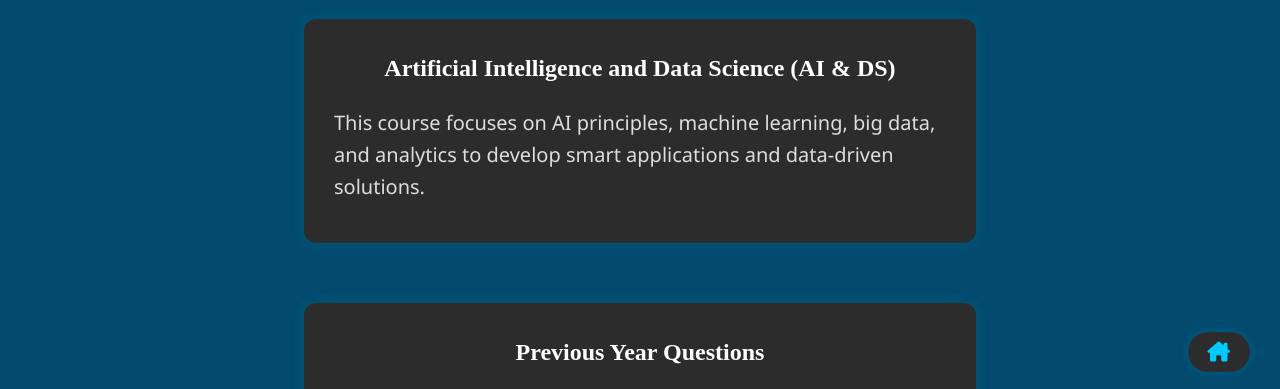
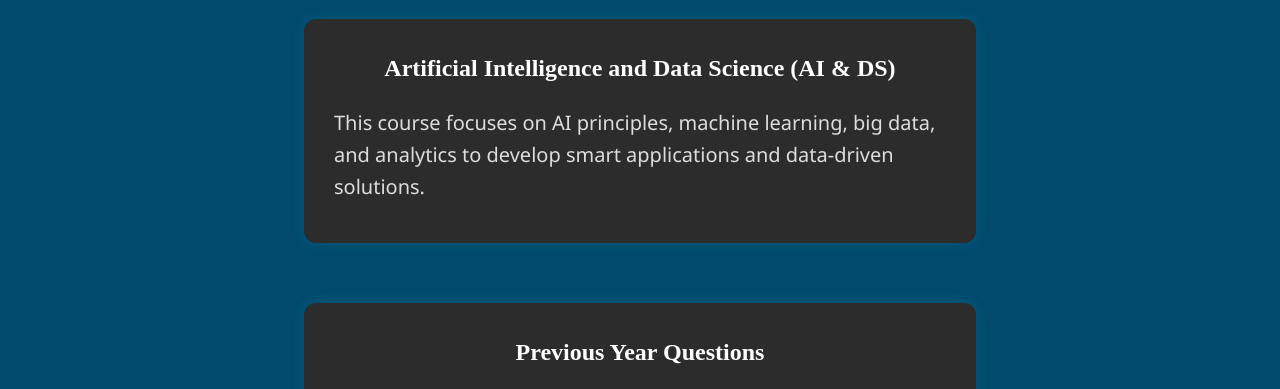
Before and after one commit to nach08-eng/Question-Bank-And-Syllabus-For-All-Anna-University-Affiliated-Colleges, a plain HTML site: page ai_ds.html in a window 1280 px wide. Shown: the part 398-787 px from the top of the page. Drawn offline with Linux system fonts and the light colour scheme.

Commit message:
Update ai_ds.html

```diff
--- a/ai_ds.html
+++ b/ai_ds.html
@@ -1,6 +1,5 @@
 <!DOCTYPE html>
 <html lang="en">
-
 <head>
   <meta charset="UTF-8">
   <title>AI & DS Course Details</title>
@@ -50,10 +49,5 @@
     <p>Lecture notes and handwritten notes are available for download. </p>
     <p>For PDFs ➡ Scroll down in the Notes Section </a></p>
   </section>
-  <a href="index.html" class="back-home">
-    <i class="fa-solid fa-house-chimney"></i></a>
-
-
 </body>
-
 </html>
```
